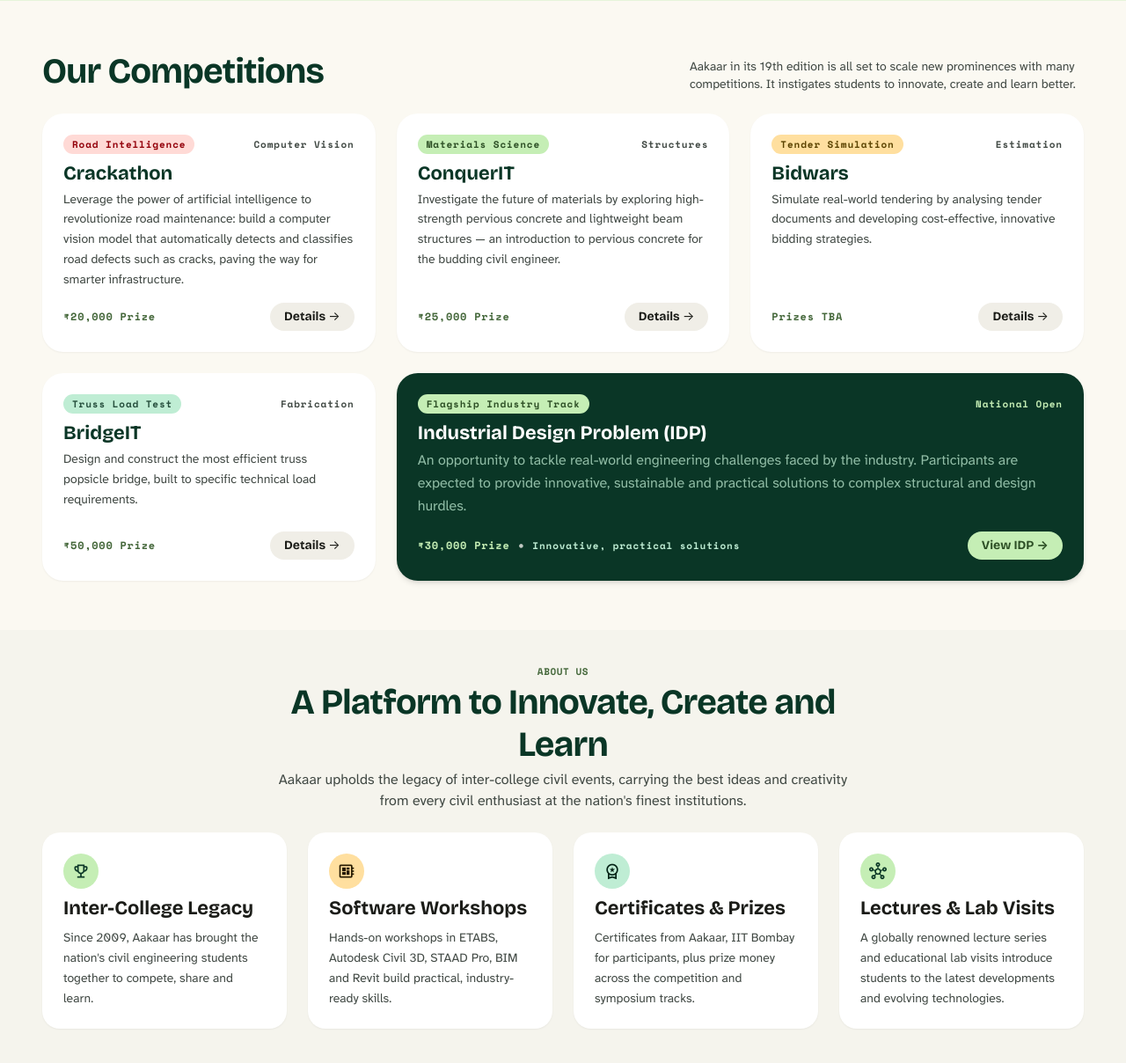
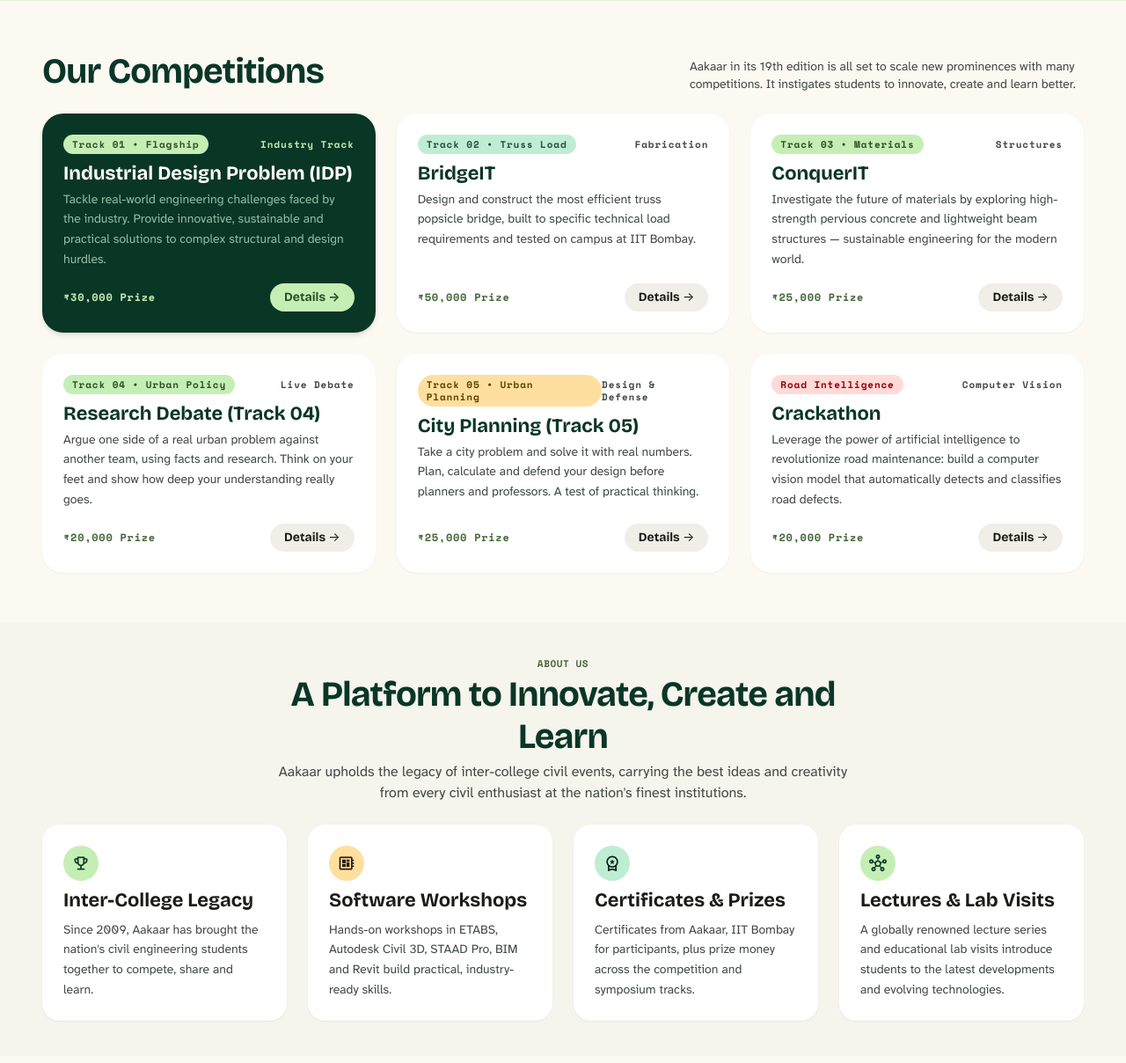
Before and after one commit to Nitesh-9009/aakaarmain, a Django app: page / in a window 1280 px wide. Shown: the part 2798-4006 px from the top of the page at 88% size. Run offline with Django 5.2, Linux system fonts and the light colour scheme.

Commit message:
Add all competition tracks including Research Debate and City Planning to homepage grid

```diff
--- a/dist/events/cenex/index.html
+++ b/dist/events/cenex/index.html
@@ -460,7 +460,7 @@ h1,h2,h3,h5,h6 {
         </h4>
         <p><a href="https://docs.google.com/forms/d/e/1FAIpQLScuZ6L6qB46NHTTj06JpfO9r7my-z92llk-8KVW392AGvHQmQ/viewform?usp=sf_link" target="_blank">Google Form</a></p>
     <!--
-            <form action="/cr/task1" method="POST"> <input type="hidden" name="csrfmiddlewaretoken" value="t37L3P6wOHFnRsjUaUinEtUdKw9Y9D7fqMmukkTk73tEvf6cjyBnEG0Mb1uOnXeI">
+            <form action="/cr/task1" method="POST"> <input type="hidden" name="csrfmiddlewaretoken" value="Vxjf4chxHvbzIWXwRIUb2aiW52ZaJVDvm4S3VtN6feVBTtH6XoyAA3rpEuJQ7szt">
                 <h3>Link:</h3>
                 <textarea name="link" id="" cols="50" rows="10" required></textarea> -->
                 <!-- <input type="textarea" class="form-control" id="colName" name="colName" aria-placeholder="Your College Name" required> -->
@@ -493,7 +493,7 @@ h1,h2,h3,h5,h6 {
           <h5 class="modal-title" id="staticBackdropLabel">Register</h5>
         </div>
         <div class="modal-body">
-          <form action="/cenex_reg" method="post"> <input type="hidden" name="csrfmiddlewaretoken" value="t37L3P6wOHFnRsjUaUinEtUdKw9Y9D7fqMmukkTk73tEvf6cjyBnEG0Mb1uOnXeI">
+          <form action="/cenex_reg" method="post"> <input type="hidden" name="csrfmiddlewaretoken" value="Vxjf4chxHvbzIWXwRIUb2aiW52ZaJVDvm4S3VtN6feVBTtH6XoyAA3rpEuJQ7szt">
             <div class="mb-3">
                 <label for="colName" class="form-label">Team Name</label>
                 <input type="text" class="form-control" id="colName" name="team"  required>
--- a/templates/aakaar_new.html
+++ b/templates/aakaar_new.html
@@ -234,8 +234,98 @@
         Aakaar in its 19th edition is all set to scale new prominences with many competitions. It instigates students to innovate, create and learn better.
       </p>
 </div>
-<!-- 5 Card Asymmetric Grid -->
+<!-- 6 Track Competition Grid -->
 <div class="grid grid-cols-1 md:grid-cols-2 lg:grid-cols-3 gap-gutter">
+        <!-- Comp: Industrial Design Problem (IDP) -->
+        <div class="bg-primary text-on-primary rounded-[24px] p-space-lg shadow-md flex flex-col justify-between hover:shadow-lg transition-all">
+          <div>
+            <div class="flex items-center justify-between mb-space-sm">
+              <span class="font-label-mono-xs text-label-mono-xs bg-secondary-fixed text-on-secondary-fixed-variant px-2.5 py-1 rounded-full font-bold">Track 01 &bull; Flagship</span>
+              <span class="font-label-mono-xs text-label-mono-xs text-secondary-fixed">Industry Track</span>
+            </div>
+            <h3 class="font-headline-sm text-headline-sm text-on-primary mb-space-xs">Industrial Design Problem (IDP)</h3>
+            <p class="font-body-sm text-body-sm text-on-primary-container leading-relaxed">
+              Tackle real-world engineering challenges faced by the industry. Provide innovative, sustainable and practical solutions to complex structural and design hurdles.
+            </p>
+          </div>
+          <div class="pt-space-md flex items-center justify-between">
+            <span class="font-label-mono-sm text-label-mono-sm text-secondary-fixed font-bold">&#8377;30,000 Prize</span>
+            <a class="bg-secondary-fixed hover:bg-secondary-fixed-dim text-on-secondary-fixed-variant font-button-text text-body-sm px-space-md py-1.5 rounded-full shadow-sm transition-all font-bold" href="/compi/">Details &rarr;</a>
+          </div>
+        </div>
+
+        <!-- Comp: BridgeIT -->
+        <div class="bg-surface-container-lowest rounded-[24px] p-space-lg shadow-sm flex flex-col justify-between hover:shadow-md transition-all">
+          <div>
+            <div class="flex items-center justify-between mb-space-sm">
+              <span class="font-label-mono-xs text-label-mono-xs bg-primary-fixed text-on-primary-fixed-variant px-2.5 py-1 rounded-full font-bold">Track 02 &bull; Truss Load</span>
+              <span class="font-label-mono-xs text-label-mono-xs text-on-surface-variant">Fabrication</span>
+            </div>
+            <h3 class="font-headline-sm text-headline-sm text-primary mb-space-xs">BridgeIT</h3>
+            <p class="font-body-sm text-body-sm text-on-surface-variant leading-relaxed">
+              Design and construct the most efficient truss popsicle bridge, built to specific technical load requirements and tested on campus at IIT Bombay.
+            </p>
+          </div>
+          <div class="pt-space-md flex items-center justify-between">
+            <span class="font-label-mono-sm text-label-mono-sm text-secondary font-bold">&#8377;50,000 Prize</span>
+            <a class="bg-surface-container hover:bg-surface-container-high text-on-surface font-button-text text-body-sm px-space-md py-1.5 rounded-full transition-colors" href="/compi/">Details &rarr;</a>
+          </div>
+        </div>
+
+        <!-- Comp: ConquerIT -->
+        <div class="bg-surface-container-lowest rounded-[24px] p-space-lg shadow-sm flex flex-col justify-between hover:shadow-md transition-all">
+          <div>
+            <div class="flex items-center justify-between mb-space-sm">
+              <span class="font-label-mono-xs text-label-mono-xs bg-secondary-container text-on-secondary-fixed-variant px-2.5 py-1 rounded-full font-bold">Track 03 &bull; Materials</span>
+              <span class="font-label-mono-xs text-label-mono-xs text-on-surface-variant">Structures</span>
+            </div>
+            <h3 class="font-headline-sm text-headline-sm text-primary mb-space-xs">ConquerIT</h3>
+            <p class="font-body-sm text-body-sm text-on-surface-variant leading-relaxed">
+              Investigate the future of materials by exploring high-strength pervious concrete and lightweight beam structures &mdash; sustainable engineering for the modern world.
+            </p>
+          </div>
+          <div class="pt-space-md flex items-center justify-between">
+            <span class="font-label-mono-sm text-label-mono-sm text-secondary font-bold">&#8377;25,000 Prize</span>
+            <a class="bg-surface-container hover:bg-surface-container-high text-on-surface font-button-text text-body-sm px-space-md py-1.5 rounded-full transition-colors" href="/compi/">Details &rarr;</a>
+          </div>
+        </div>
+
+        <!-- Comp: Research Debate (Track 04) -->
+        <div class="bg-surface-container-lowest rounded-[24px] p-space-lg shadow-sm flex flex-col justify-between hover:shadow-md transition-all">
+          <div>
+            <div class="flex items-center justify-between mb-space-sm">
+              <span class="font-label-mono-xs text-label-mono-xs bg-secondary-container text-on-secondary-fixed-variant px-2.5 py-1 rounded-full font-bold">Track 04 &bull; Urban Policy</span>
+              <span class="font-label-mono-xs text-label-mono-xs text-on-surface-variant">Live Debate</span>
+            </div>
+            <h3 class="font-headline-sm text-headline-sm text-primary mb-space-xs">Research Debate (Track 04)</h3>
+            <p class="font-body-sm text-body-sm text-on-surface-variant leading-relaxed">
+              Argue one side of a real urban problem against another team, using facts and research. Think on your feet and show how deep your understanding really goes.
+            </p>
+          </div>
+          <div class="pt-space-md flex items-center justify-between">
+            <span class="font-label-mono-sm text-label-mono-sm text-secondary font-bold">&#8377;20,000 Prize</span>
+            <a class="bg-surface-container hover:bg-surface-container-high text-on-surface font-button-text text-body-sm px-space-md py-1.5 rounded-full transition-colors" href="/compi/">Details &rarr;</a>
+          </div>
+        </div>
+
+        <!-- Comp: City Planning (Track 05) -->
+        <div class="bg-surface-container-lowest rounded-[24px] p-space-lg shadow-sm flex flex-col justify-between hover:shadow-md transition-all">
+          <div>
+            <div class="flex items-center justify-between mb-space-sm">
+              <span class="font-label-mono-xs text-label-mono-xs bg-tertiary-fixed text-on-tertiary-fixed-variant px-2.5 py-1 rounded-full font-bold">Track 05 &bull; Urban Planning</span>
+              <span class="font-label-mono-xs text-label-mono-xs text-on-surface-variant">Design &amp; Defense</span>
+            </div>
+            <h3 class="font-headline-sm text-headline-sm text-primary mb-space-xs">City Planning (Track 05)</h3>
+            <p class="font-body-sm text-body-sm text-on-surface-variant leading-relaxed">
+              Take a city problem and solve it with real numbers. Plan, calculate and defend your design before planners and professors. A test of practical thinking.
+            </p>
+          </div>
+          <div class="pt-space-md flex items-center justify-between">
+            <span class="font-label-mono-sm text-label-mono-sm text-secondary font-bold">&#8377;25,000 Prize</span>
+            <a class="bg-surface-container hover:bg-surface-container-high text-on-surface font-button-text text-body-sm px-space-md py-1.5 rounded-full transition-colors" href="/compi/">Details &rarr;</a>
+          </div>
+        </div>
+
         <!-- Comp: Crackathon -->
         <div class="bg-surface-container-lowest rounded-[24px] p-space-lg shadow-sm flex flex-col justify-between hover:shadow-md transition-all">
           <div>
@@ -245,7 +335,7 @@
             </div>
             <h3 class="font-headline-sm text-headline-sm text-primary mb-space-xs">Crackathon</h3>
             <p class="font-body-sm text-body-sm text-on-surface-variant leading-relaxed">
-            Leverage the power of artificial intelligence to revolutionize road maintenance: build a computer vision model that automatically detects and classifies road defects such as cracks, paving the way for smarter infrastructure.
+              Leverage the power of artificial intelligence to revolutionize road maintenance: build a computer vision model that automatically detects and classifies road defects.
             </p>
           </div>
           <div class="pt-space-md flex items-center justify-between">
@@ -253,60 +343,6 @@
             <a class="bg-surface-container hover:bg-surface-container-high text-on-surface font-button-text text-body-sm px-space-md py-1.5 rounded-full transition-colors" href="/compi/">Details &rarr;</a>
           </div>
         </div>
-<!-- Comp: ConquerIT -->
-<div class="bg-surface-container-lowest rounded-[24px] p-space-lg shadow-sm flex flex-col justify-between hover:shadow-md transition-all">
-<div>
-<div class="flex items-center justify-between mb-space-sm">
-<span class="font-label-mono-xs text-label-mono-xs bg-secondary-container text-on-secondary-fixed-variant px-2.5 py-1 rounded-full font-bold">Materials Science</span>
-<span class="font-label-mono-xs text-label-mono-xs text-on-surface-variant">Structures</span>
-</div>
-<h3 class="font-headline-sm text-headline-sm text-primary mb-space-xs">ConquerIT</h3>
-<p class="font-body-sm text-body-sm text-on-surface-variant leading-relaxed">
-            Investigate the future of materials by exploring high-strength pervious concrete and lightweight beam structures &mdash; an introduction to pervious concrete for the budding civil engineer.
-          </p>
-</div>
-<div class="pt-space-md flex items-center justify-between">
-<span class="font-label-mono-sm text-label-mono-sm text-secondary font-bold">&#8377;25,000 Prize</span>
-<a class="bg-surface-container hover:bg-surface-container-high text-on-surface font-button-text text-body-sm px-space-md py-1.5 rounded-full transition-colors" href="/compi/">Details &rarr;</a>
-</div>
-</div>
-<!-- Comp: Bidwars -->
-<div class="bg-surface-container-lowest rounded-[24px] p-space-lg shadow-sm flex flex-col justify-between hover:shadow-md transition-all">
-<div>
-<div class="flex items-center justify-between mb-space-sm">
-<span class="font-label-mono-xs text-label-mono-xs bg-tertiary-fixed text-on-tertiary-fixed-variant px-2.5 py-1 rounded-full font-bold">Tender Simulation</span>
-<span class="font-label-mono-xs text-label-mono-xs text-on-surface-variant">Estimation</span>
-</div>
-<h3 class="font-headline-sm text-headline-sm text-primary mb-space-xs">Bidwars</h3>
-<p class="font-body-sm text-body-sm text-on-surface-variant leading-relaxed">
-            Simulate real-world tendering by analysing tender documents and developing cost-effective, innovative bidding strategies.
-          </p>
-</div>
-<div class="pt-space-md flex items-center justify-between">
-<span class="font-label-mono-sm text-label-mono-sm text-secondary font-bold">Prizes TBA</span>
-<a class="bg-surface-container hover:bg-surface-container-high text-on-surface font-button-text text-body-sm px-space-md py-1.5 rounded-full transition-colors" href="/compi/">Details &rarr;</a>
-</div>
-</div>
-<!-- Comp: BridgeIT -->
-<div class="bg-surface-container-lowest rounded-[24px] p-space-lg shadow-sm flex flex-col justify-between hover:shadow-md transition-all">
-<div>
-<div class="flex items-center justify-between mb-space-sm">
-<span class="font-label-mono-xs text-label-mono-xs bg-primary-fixed text-on-primary-fixed-variant px-2.5 py-1 rounded-full font-bold">Truss Load Test</span>
-<span class="font-label-mono-xs text-label-mono-xs text-on-surface-variant">Fabrication</span>
-</div>
-<h3 class="font-headline-sm text-headline-sm text-primary mb-space-xs">BridgeIT</h3>
-<p class="font-body-sm text-body-sm text-on-surface-variant leading-relaxed">
-            Design and construct the most efficient truss popsicle bridge, built to specific technical load requirements.
-          </p>
-</div>
-<div class="pt-space-md flex items-center justify-between">
-<span class="font-label-mono-sm text-label-mono-sm text-secondary font-bold">&#8377;50,000 Prize</span>
-<a class="bg-surface-container hover:bg-surface-container-high text-on-surface font-button-text text-body-sm px-space-md py-1.5 rounded-full transition-colors" href="/compi/">Details &rarr;</a>
-</div>
-</div>
-<!-- Comp: Industrial Design Problem (IDP) -->
-<div class="md:col-span-2 bg-primary text-on-primary rounded-[24px] p-space-lg shadow-md flex flex-col justify-between"><div><div class="flex items-center justify-between mb-space-sm"><span class="font-label-mono-xs text-label-mono-xs bg-secondary-fixed text-on-secondary-fixed-variant px-2.5 py-1 rounded-full font-bold">Flagship Industry Track</span><span class="font-label-mono-xs text-label-mono-xs text-secondary-fixed">National Open</span></div><h3 class="font-headline-sm text-headline-sm text-on-primary mb-space-xs">Industrial Design Problem (IDP)</h3><p class="font-body-md text-body-md text-on-primary-container leading-relaxed">An opportunity to tackle real-world engineering challenges faced by the industry. Participants are expected to provide innovative, sustainable and practical solutions to complex structural and design hurdles.</p></div><div class="pt-space-md flex items-center justify-between"><div class="flex items-center gap-space-sm"><span class="font-label-mono-sm text-label-mono-sm text-secondary-fixed font-bold">&#8377;30,000 Prize</span><span class="text-outline-variant font-label-mono-xs">&bull;</span><span class="font-label-mono-xs text-label-mono-xs text-primary-fixed">Innovative, practical solutions</span></div><a class="bg-secondary-fixed hover:bg-secondary-fixed-dim text-on-secondary-fixed-variant font-button-text text-body-sm px-space-md py-1.5 rounded-full shadow-sm transition-all font-bold" href="/compi/">View IDP &rarr;</a></div></div>
-
 </div>
 </section>
 <!-- Editorial Section: Why Civil Engineers Flock to AAKAAR -->
```
Also changed, not shown: dist/index.html (+92 -56 lines). Lines whose indentation alone changed are shown as unchanged.
